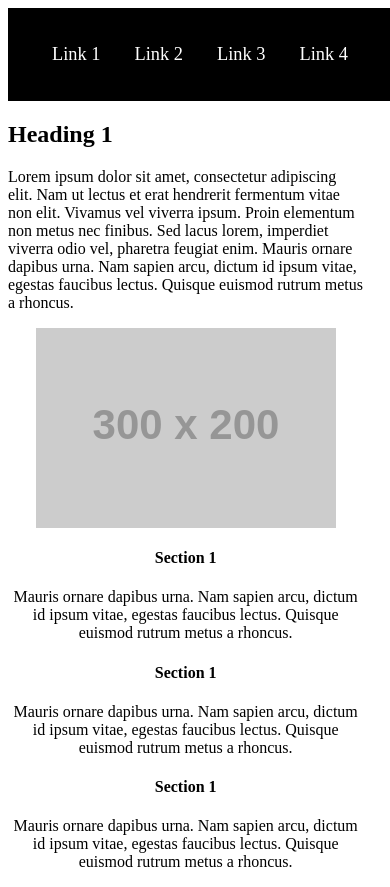
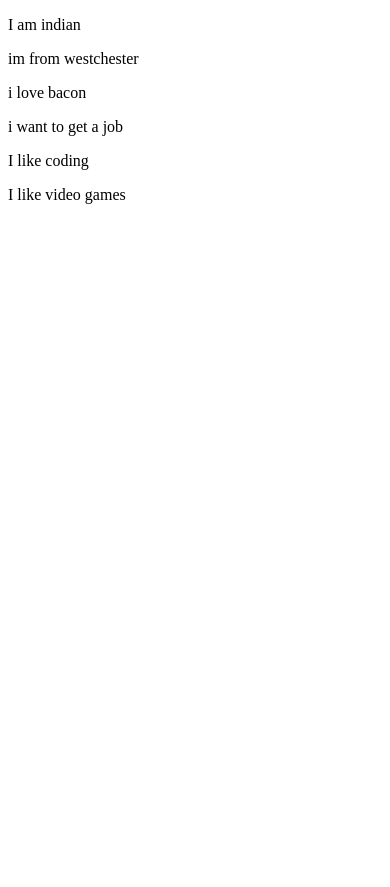
Before and after one commit to kphil120/kphil120.github.io, a plain HTML site: page my responsive facts.html in a window 390 px wide. After the commit the page ends 844 px from the top, so only its background shows below. Drawn offline with Linux system fonts and the light colour scheme; placeholder pictures from the web are drawn by us.

Commit message:
Update my responsive facts.html

```diff
--- a/my responsive facts.html
+++ b/my responsive facts.html
@@ -13,43 +13,13 @@
 </head>
 
 <body>
-    <div class="container">
-        <div class="nav wrapper">
-            <ul>
-                <li><a href="#">Link 1</a></li>
-                <li><a href="#">Link 2</a></li>
-                <li><a href="#">Link 3</a></li>
-                <li><a href="#">Link 4</a></li>
-            </ul>
-        </div>
+    <p clas ="one"> I am indian</p>
+    <p clas ="two"> im from westchester</p>
+    <p clas ="three"> i love bacon</p>
+    <p clas ="four"> i want to get a job</p>
+    <p clas ="five"> I like coding</p>
+    <p clas ="six"> I like video games</p>
 
-        <div class="main wrapper">
-            <div class="col-2">
-                <h2>Heading 1</h2>
-                <p>
-                    Lorem ipsum dolor sit amet, consectetur adipiscing elit. Nam ut lectus et erat hendrerit fermentum vitae non elit. Vivamus vel viverra ipsum. Proin elementum non metus nec finibus. Sed lacus lorem, imperdiet viverra odio vel, pharetra feugiat enim.
-                    Mauris ornare dapibus urna. Nam sapien arcu, dictum id ipsum vitae, egestas faucibus lectus. Quisque euismod rutrum metus a rhoncus.
-                </p>
-            </div>
-            <div class="col-2">
-                <img src="http://dummyimage.com/300x200/000/fff" alt="dummy image">
-            </div>
-        </div>
-        <div class="wrapper">
-            <div class="col-3">
-                <h4>Section 1</h4>
-                <p> Mauris ornare dapibus urna. Nam sapien arcu, dictum id ipsum vitae, egestas faucibus lectus. Quisque euismod rutrum metus a rhoncus.</p>
-            </div>
-            <div class="col-3">
-                <h4>Section 1</h4>
-                <p> Mauris ornare dapibus urna. Nam sapien arcu, dictum id ipsum vitae, egestas faucibus lectus. Quisque euismod rutrum metus a rhoncus.</p>
-            </div>
-            <div class="col-3">
-                <h4>Section 1</h4>
-                <p> Mauris ornare dapibus urna. Nam sapien arcu, dictum id ipsum vitae, egestas faucibus lectus. Quisque euismod rutrum metus a rhoncus.</p>
-            </div>
-        </div>
-    </div>
 </body>
 
 </html>
```
